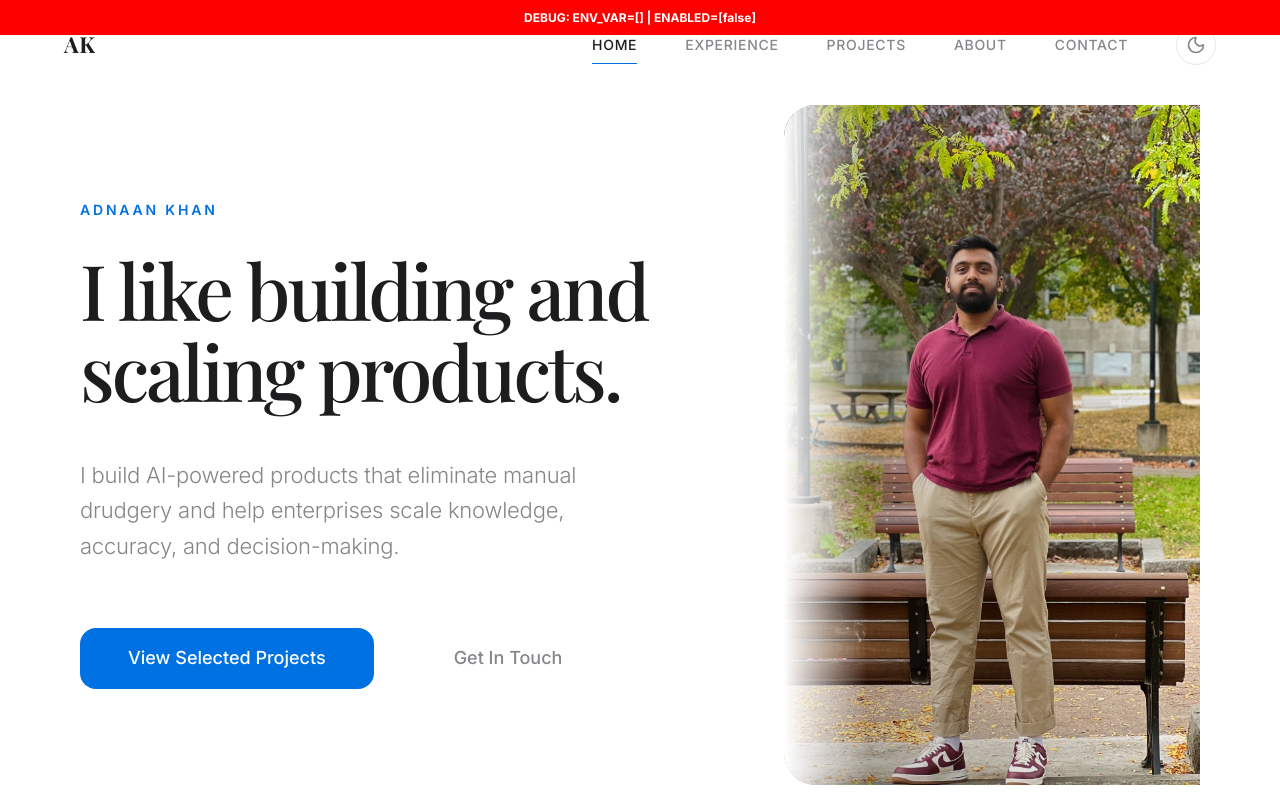
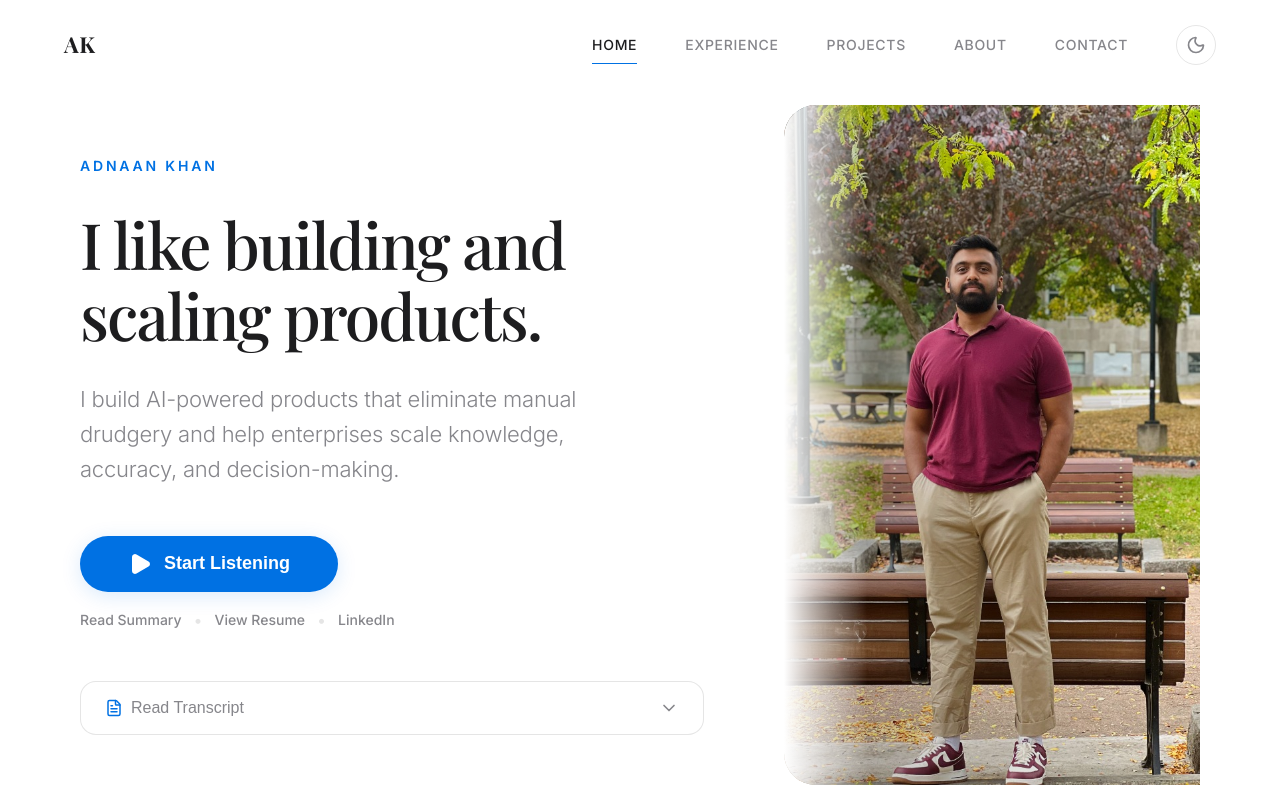
Before and after one commit to adukhan98/portfolio-2025-2026, a Next.js app: page / in a window 1280 px wide. Shown: the top 800 px of the page. Built offline with nearby package versions, Linux system fonts and the light colour scheme; a web font is replaced by a local one.

Commit message:
Enable audio hero by default

```diff
--- a/src/app/page.tsx
+++ b/src/app/page.tsx
@@ -13,34 +13,14 @@ import styles from "./page.module.css";
 // However, reusing css modules across files in Next.js isn't direct if they are not global.
 // I will copy the minimal necessary timeline styles to page.module.css to avoid conflicts or duplicate the loop.
 
-// Feature flag for audio-first landing page
+// Feature flag for audio-first landing page (defaults to enabled)
 const flag = process.env.NEXT_PUBLIC_AUDIO_LANDING;
-const AUDIO_LANDING_ENABLED = flag === '1' || flag === 'true';
-
-if (typeof window !== "undefined") {
-  console.log("[Debug] Flag:", flag, "Enabled:", AUDIO_LANDING_ENABLED);
-}
+const AUDIO_LANDING_ENABLED =
+  flag === undefined ? true : flag === "1" || flag === "true";
 
 export default function Home() {
   return (
     <>
-      {/* Temporary Debug Banner */}
-      <div style={{
-        background: '#ff0000',
-        color: 'white',
-        padding: '8px',
-        textAlign: 'center',
-        position: 'fixed',
-        top: 0,
-        left: 0,
-        right: 0,
-        zIndex: 9999,
-        fontSize: '12px',
-        fontWeight: 'bold'
-      }}>
-        DEBUG: ENV_VAR=[{flag}] | ENABLED=[{AUDIO_LANDING_ENABLED.toString()}]
-      </div>
-
       {/* Hero Section */}
       {AUDIO_LANDING_ENABLED ? (
         <AudioHero />
```
